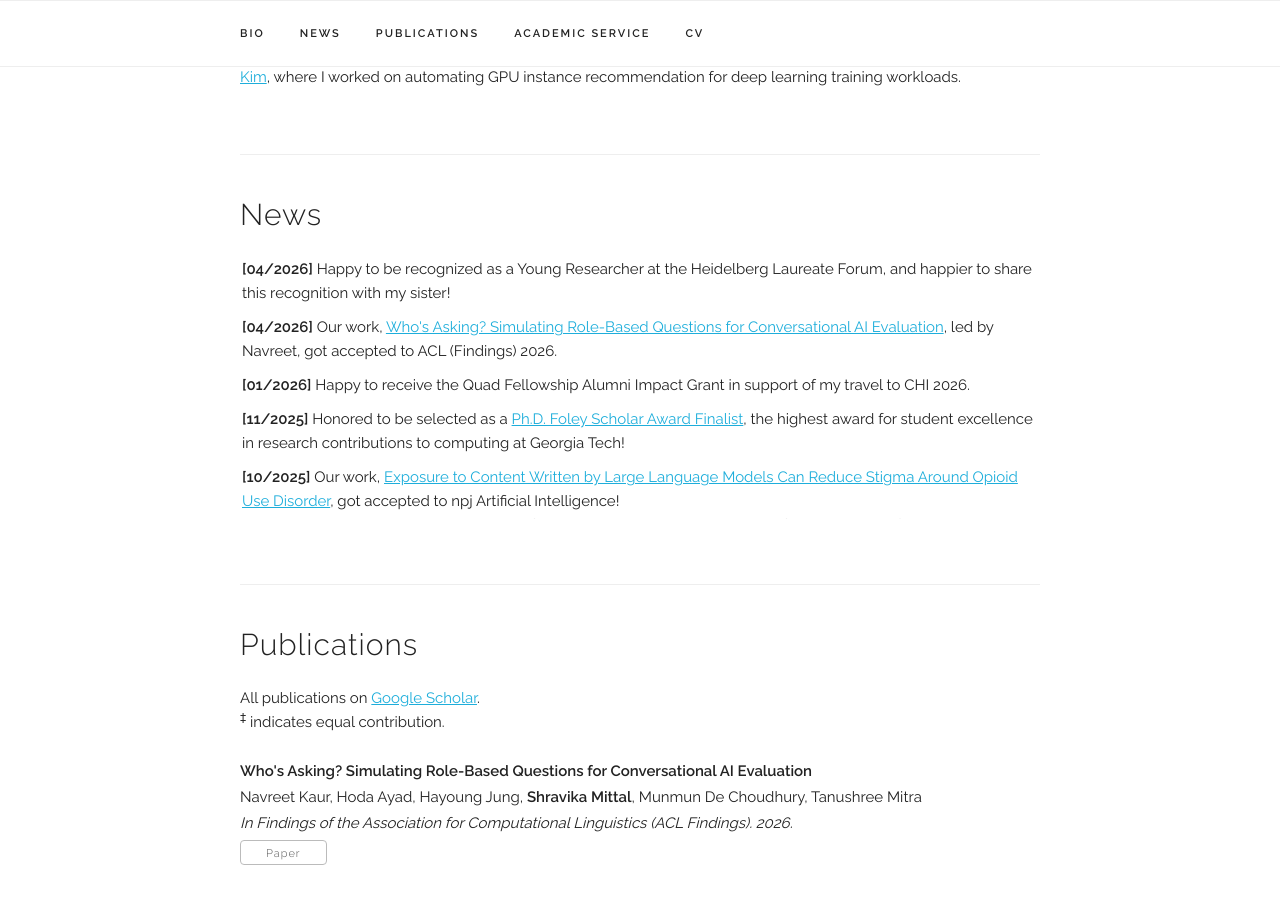
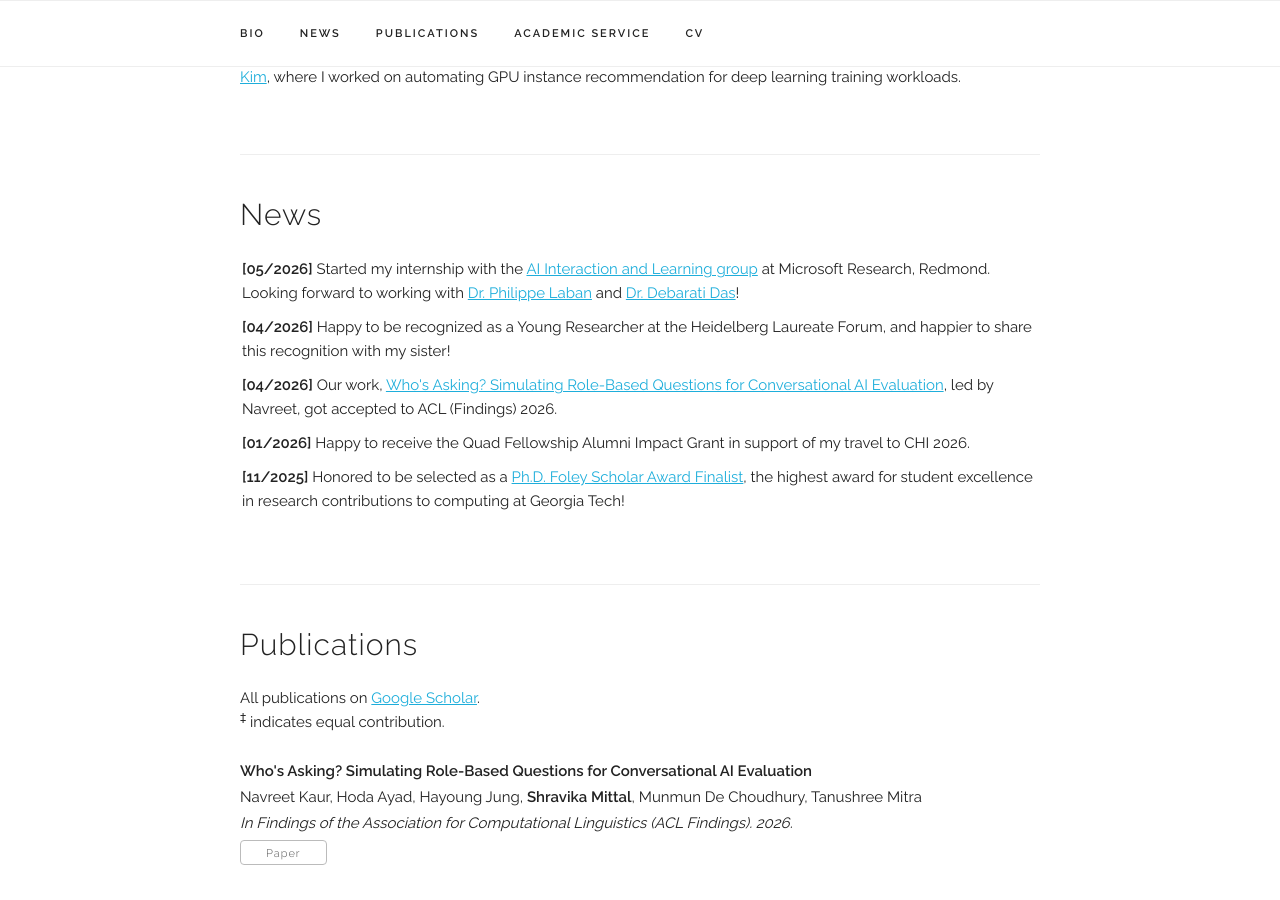
Before and after one commit to mittalshravika/mittalshravika.github.io, a Jekyll site: the page built from index.html, in a window 1280 px wide and 900 px high, scrolled down 718 px. Built offline with Jekyll 4.4.1, drawn with Linux system fonts in a browser that asks for light colours; some web fonts are replaced.

Commit message:
intern update

```diff
--- a/index.html
+++ b/index.html
@@ -64,6 +64,12 @@ title: Home
   <h4>News</h4>
 
   <UL style="list-style-type: none; padding: 2px; overflow-y: scroll; height:260px;">
+
+    <li> <b>[05/2026]</b>
+
+      Started my internship with the <a href="https://www.microsoft.com/en-us/research/group/ai-interaction-and-learning/">AI Interaction and Learning group</a> at Microsoft Research, Redmond. Looking forward to working with <a href="https://tingofurro.github.io/">Dr. Philippe Laban</a> and <a href="https://debaratidas94.github.io/">Dr. Debarati Das</a>!
+
+    </li>
 
     <li> <b>[04/2026]</b>
 
```
